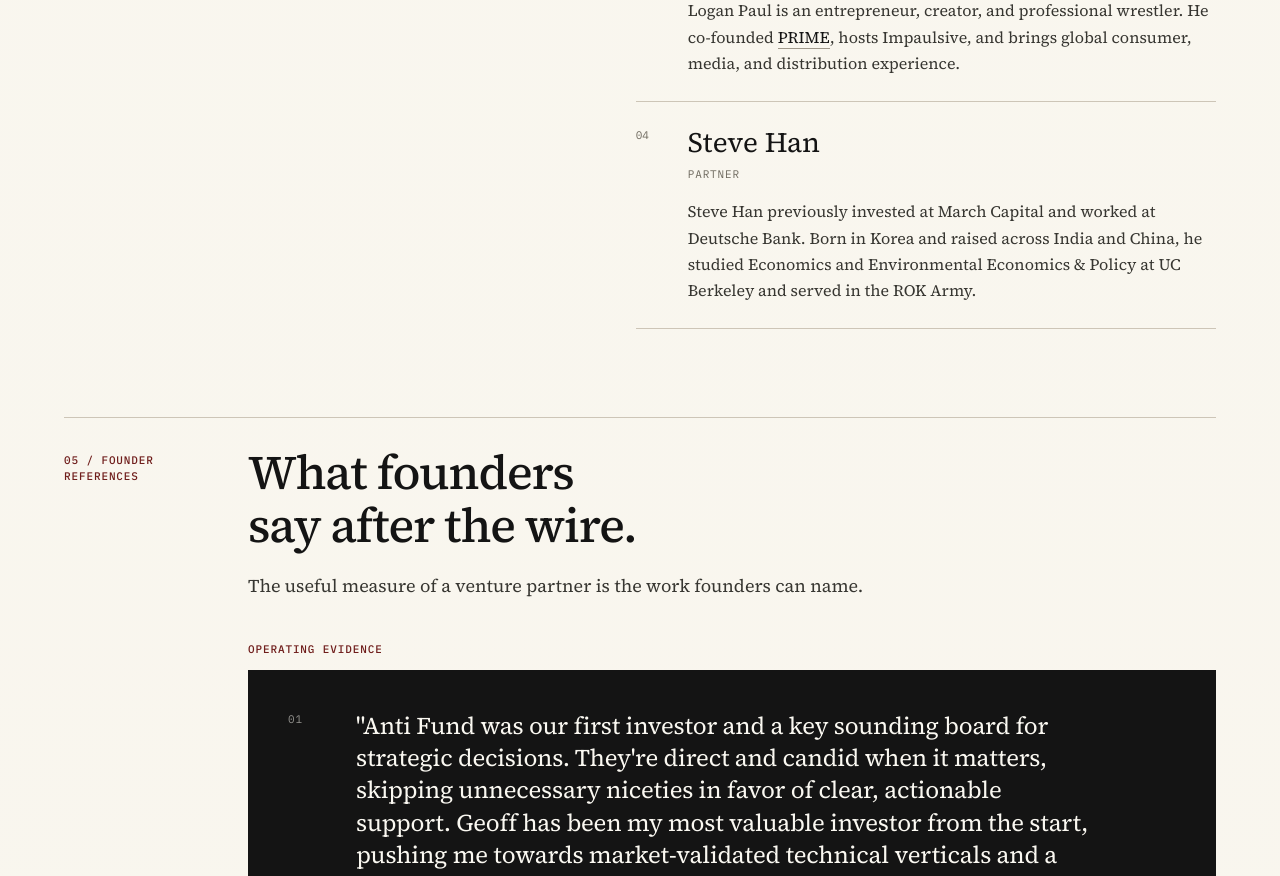
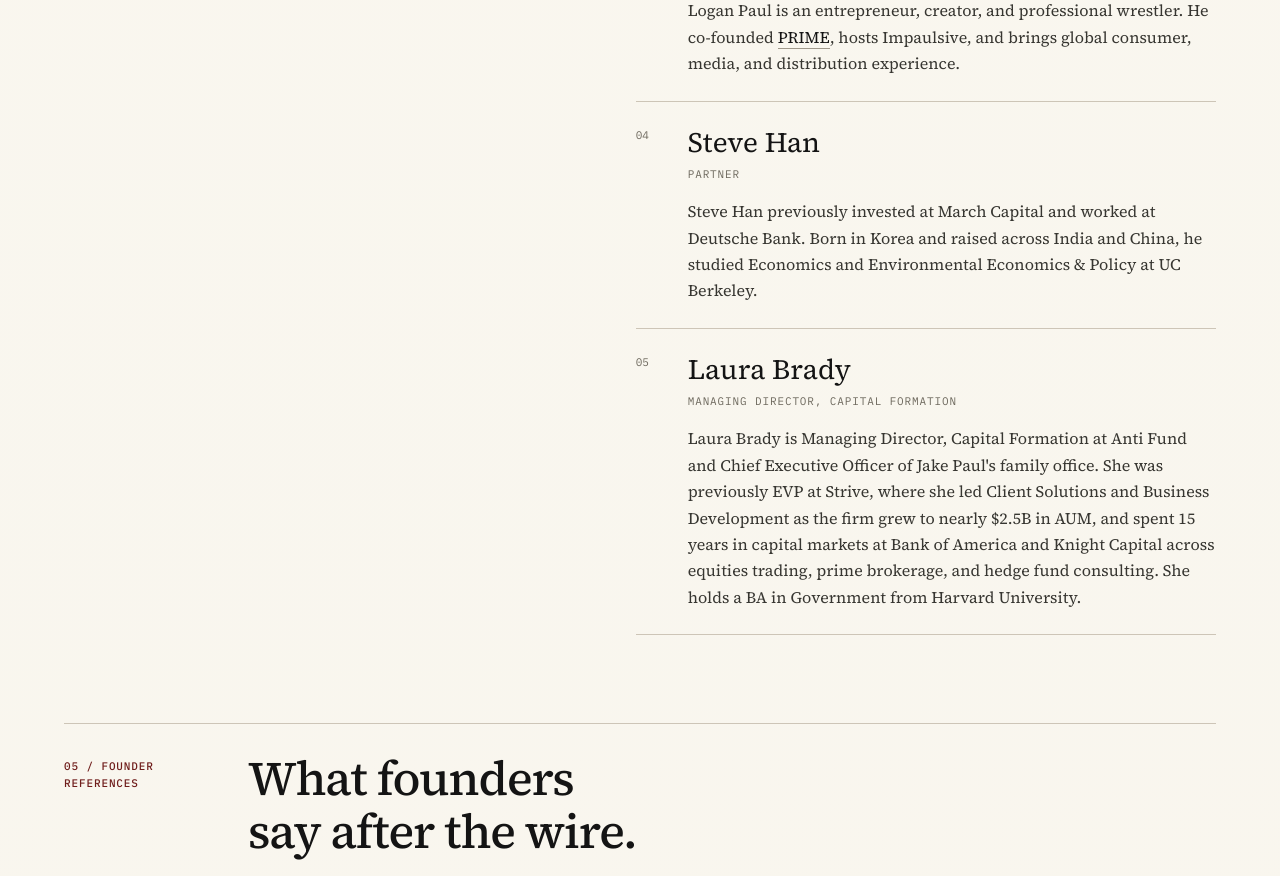
Before and after one commit to geoffreywoo/anti-fund, a Next.js app: page / in a window 1280 px wide. Shown: the part 3940-4816 px from the top of the page. Built offline with nearby package versions, Linux system fonts and the light colour scheme.

Commit message:
Add Laura Brady and update Steve Han biography (#13)
Co-authored-by: gwmbp <gwmbp@gwmbps-MacBook-Pro.local>

```diff
--- a/components/Team.tsx
+++ b/components/Team.tsx
@@ -5,7 +5,7 @@ type TeamMember = {
   name: string;
   title: string;
   profileUrl?: string;
-  bio: ReactNode;
+  bio?: ReactNode;
 };
 
 function ExternalLink({
@@ -97,8 +97,22 @@ const team: TeamMember[] = [
       <>
         Steve Han previously invested at March Capital and worked at Deutsche
         Bank. Born in Korea and raised across India and China, he studied
-        Economics and Environmental Economics & Policy at UC Berkeley and
-        served in the ROK Army.
+        Economics and Environmental Economics & Policy at UC Berkeley.
+      </>
+    ),
+  },
+  {
+    name: "Laura Brady",
+    title: "Managing Director, Capital Formation",
+    bio: (
+      <>
+        Laura Brady is Managing Director, Capital Formation at Anti Fund and
+        Chief Executive Officer of Jake Paul's family office. She was previously
+        EVP at Strive, where she led Client Solutions and Business Development
+        as the firm grew to nearly $2.5B in AUM, and spent 15 years in capital
+        markets at Bank of America and Knight Capital across equities trading,
+        prime brokerage, and hedge fund consulting. She holds a BA in Government
+        from Harvard University.
       </>
     ),
   },
@@ -158,9 +172,11 @@ export default function Team() {
                       <p className="mt-2 font-mono text-[11px] uppercase leading-[1.5] tracking-[0.08em] text-ink-muted">
                         {member.title}
                       </p>
-                      <p className="mt-3 max-w-3xl text-base leading-[1.65] text-ink-soft sm:mt-4">
-                        {member.bio}
-                      </p>
+                      {member.bio && (
+                        <p className="mt-3 max-w-3xl text-base leading-[1.65] text-ink-soft sm:mt-4">
+                          {member.bio}
+                        </p>
+                      )}
                     </div>
                   </article>
                 ))}
```
